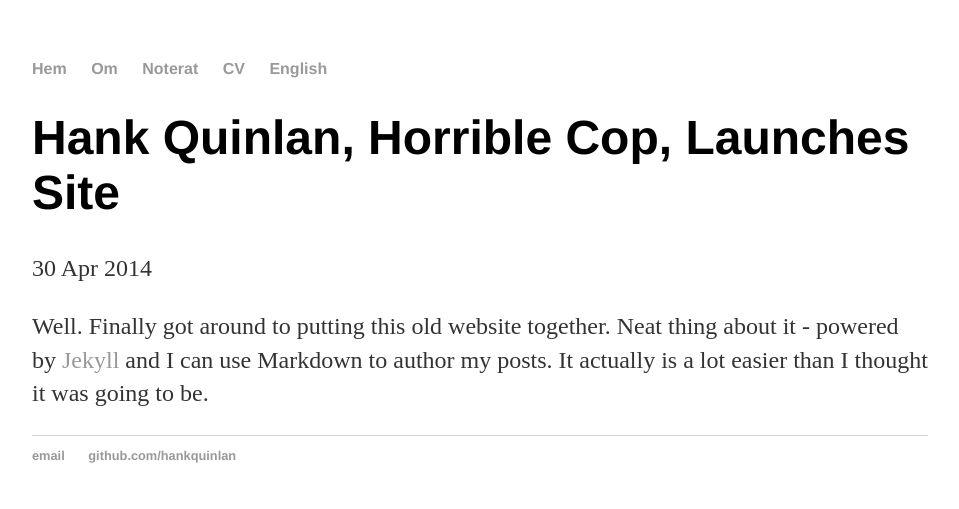
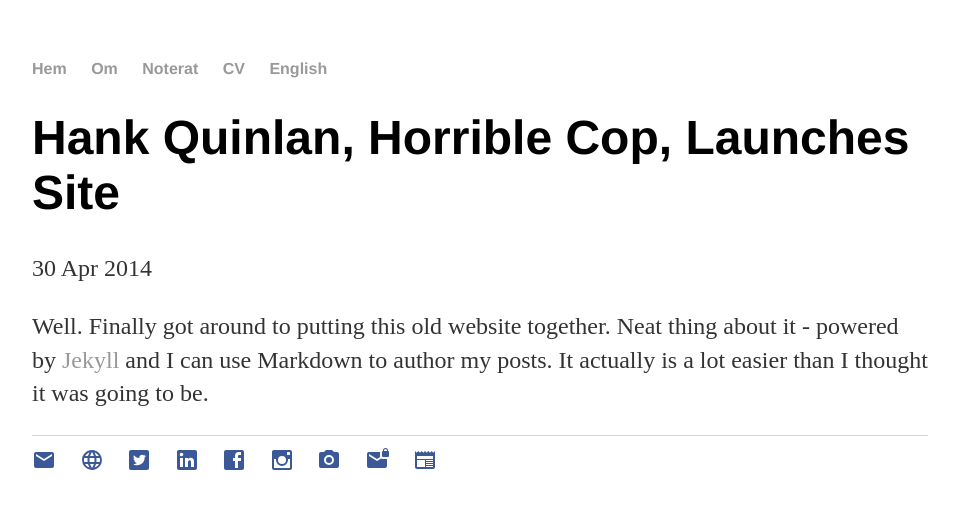
Before and after one commit to jonasryberg/test, a Jekyll site: the page built from _posts/2014-04-30-hank-quinlan-site-launched.md, in a window 1280 px wide. Shown: the top 509 px of the page, without its empty margins (160-1119 px from the left). Built offline with Jekyll 4.4.1, drawn with Linux system fonts in a browser that asks for light colours.

Commit message:
Update default.html

```diff
--- a/_layouts/default.html
+++ b/_layouts/default.html
@@ -21,10 +21,37 @@
 
 			</div><!-- /.container -->
 			<footer>
-	    		<ul>
-	        		<li><a href="mailto:hankquinlanhub@gmail.com">email</a></li>
-	        		<li><a href="https://github.com/hankquinlan">github.com/hankquinlan</a></li>
-				</ul>
-			</footer>
+    		<ul>
+
+			<li><svg style="width:24px;height:24px" viewBox="0 0 24 24">
+    <path fill="#3b5999" d="M20,8L12,13L4,8V6L12,11L20,6M20,4H4C2.89,4 2,4.89 2,6V18A2,2 0 0,0 4,20H20A2,2 0 0,0 22,18V6C22,4.89 21.1,4 20,4Z" />
+</svg></li>
+        		<li><a href="https://www.jonasryberg.se"><svg style="width:24px;height:24px" viewBox="0 0 24 24">
+    <path fill="#3b5999" d="M16.36,14C16.44,13.34 16.5,12.68 16.5,12C16.5,11.32 16.44,10.66 16.36,10H19.74C19.9,10.64 20,11.31 20,12C20,12.69 19.9,13.36 19.74,14M14.59,19.56C15.19,18.45 15.65,17.25 15.97,16H18.92C17.96,17.65 16.43,18.93 14.59,19.56M14.34,14H9.66C9.56,13.34 9.5,12.68 9.5,12C9.5,11.32 9.56,10.65 9.66,10H14.34C14.43,10.65 14.5,11.32 14.5,12C14.5,12.68 14.43,13.34 14.34,14M12,19.96C11.17,18.76 10.5,17.43 10.09,16H13.91C13.5,17.43 12.83,18.76 12,19.96M8,8H5.08C6.03,6.34 7.57,5.06 9.4,4.44C8.8,5.55 8.35,6.75 8,8M5.08,16H8C8.35,17.25 8.8,18.45 9.4,19.56C7.57,18.93 6.03,17.65 5.08,16M4.26,14C4.1,13.36 4,12.69 4,12C4,11.31 4.1,10.64 4.26,10H7.64C7.56,10.66 7.5,11.32 7.5,12C7.5,12.68 7.56,13.34 7.64,14M12,4.03C12.83,5.23 13.5,6.57 13.91,8H10.09C10.5,6.57 11.17,5.23 12,4.03M18.92,8H15.97C15.65,6.75 15.19,5.55 14.59,4.44C16.43,5.07 17.96,6.34 18.92,8M12,2C6.47,2 2,6.5 2,12A10,10 0 0,0 12,22A10,10 0 0,0 22,12A10,10 0 0,0 12,2Z" />
+</svg></a></li>
+        		<li><a href="https://twitter.com/ryberg"><svg style="width:24px;height:24px" viewBox="0 0 24 24">
+    <path fill="#3b5999" d="M17.71,9.33C17.64,13.95 14.69,17.11 10.28,17.31C8.46,17.39 7.15,16.81 6,16.08C7.34,16.29 9,15.76 9.9,15C8.58,14.86 7.81,14.19 7.44,13.12C7.82,13.18 8.22,13.16 8.58,13.09C7.39,12.69 6.54,11.95 6.5,10.41C6.83,10.57 7.18,10.71 7.64,10.74C6.75,10.23 6.1,8.38 6.85,7.16C8.17,8.61 9.76,9.79 12.37,9.95C11.71,7.15 15.42,5.63 16.97,7.5C17.63,7.38 18.16,7.14 18.68,6.86C18.47,7.5 18.06,7.97 17.56,8.33C18.1,8.26 18.59,8.13 19,7.92C18.75,8.45 18.19,8.93 17.71,9.33M20,2H4A2,2 0 0,0 2,4V20A2,2 0 0,0 4,22H20A2,2 0 0,0 22,20V4C22,2.89 21.1,2 20,2Z" />
+</svg></a></li>
+        		<li><a href="https://se.linkedin.com/in/jryberg"><svg style="width:24px;height:24px" viewBox="0 0 24 24">
+    <path fill="#3b5999" d="M19,19H16V13.7A1.5,1.5 0 0,0 14.5,12.2A1.5,1.5 0 0,0 13,13.7V19H10V10H13V11.2C13.5,10.36 14.59,9.8 15.5,9.8A3.5,3.5 0 0,1 19,13.3M6.5,8.31C5.5,8.31 4.69,7.5 4.69,6.5A1.81,1.81 0 0,1 6.5,4.69C7.5,4.69 8.31,5.5 8.31,6.5A1.81,1.81 0 0,1 6.5,8.31M8,19H5V10H8M20,2H4C2.89,2 2,2.89 2,4V20A2,2 0 0,0 4,22H20A2,2 0 0,0 22,20V4C22,2.89 21.1,2 20,2Z" />
+</svg></a></li>
+<li><svg style="width:24px;height:24px" viewBox="0 0 24 24">
+    <path fill="#3b5999" d="M19,4V7H17A1,1 0 0,0 16,8V10H19V13H16V20H13V13H11V10H13V7.5C13,5.56 14.57,4 16.5,4M20,2H4A2,2 0 0,0 2,4V20A2,2 0 0,0 4,22H20A2,2 0 0,0 22,20V4C22,2.89 21.1,2 20,2Z" />
+</svg></li>
+<li><svg style="width:24px;height:24px" viewBox="0 0 24 24">
+    <path fill="#3b5999" d="M20,6.5A0.5,0.5 0 0,1 19.5,7H17.5A0.5,0.5 0 0,1 17,6.5V4.5A0.5,0.5 0 0,1 17.5,4H19.5A0.5,0.5 0 0,1 20,4.5M4.5,20A0.5,0.5 0 0,1 4,19.5V11H6.09C6.03,11.32 6,11.66 6,12A6,6 0 0,0 12,18A6,6 0 0,0 18,12C18,11.66 17.96,11.32 17.91,11H20V19.5A0.5,0.5 0 0,1 19.5,20M12,8A4,4 0 0,1 16,12A4,4 0 0,1 12,16A4,4 0 0,1 8,12A4,4 0 0,1 12,8M20,2H4C2.89,2 2,2.89 2,4V20A2,2 0 0,0 4,22H20A2,2 0 0,0 22,20V4C22,2.89 21.1,2 20,2Z" />
+</svg></li>
+<li><svg style="width:24px;height:24px" viewBox="0 0 24 24">
+    <path fill="#3b5999" d="M4,4H7L9,2H15L17,4H20A2,2 0 0,1 22,6V18A2,2 0 0,1 20,20H4A2,2 0 0,1 2,18V6A2,2 0 0,1 4,4M12,7A5,5 0 0,0 7,12A5,5 0 0,0 12,17A5,5 0 0,0 17,12A5,5 0 0,0 12,7M12,9A3,3 0 0,1 15,12A3,3 0 0,1 12,15A3,3 0 0,1 9,12A3,3 0 0,1 12,9Z" />
+</svg></li>
+<li><svg style="width:24px;height:24px" viewBox="0 0 24 24">
+    <path fill="#3b5999" d="M20.5,0A2.5,2.5 0 0,1 23,2.5V3A1,1 0 0,1 24,4V8A1,1 0 0,1 23,9H18A1,1 0 0,1 17,8V4A1,1 0 0,1 18,3V2.5A2.5,2.5 0 0,1 20.5,0M12,11L4,6V8L12,13L16.18,10.39C16.69,10.77 17.32,11 18,11H22V18A2,2 0 0,1 20,20H4A2,2 0 0,1 2,18V6A2,2 0 0,1 4,4H15V8C15,8.36 15.06,8.7 15.18,9L12,11M20.5,1A1.5,1.5 0 0,0 19,2.5V3H22V2.5A1.5,1.5 0 0,0 20.5,1Z" />
+</svg></li>
+<li><svg style="width:24px;height:24px" viewBox="0 0 24 24">
+    <path fill="#3b5999" d="M20,11H4V8H20M20,13H13V12H20M20,15H13V14H20M20,17H13V16H20M20,19H13V18H20M12,19H4V12H12M20.33,4.67L18.67,3L17,4.67L15.33,3L13.67,4.67L12,3L10.33,4.67L8.67,3L7,4.67L5.33,3L3.67,4.67L2,3V19A2,2 0 0,0 4,21H20A2,2 0 0,0 22,19V3L20.33,4.67Z" />
+</svg></li>
+
+			</ul>
+		</footer>
 		</body>
 	</html>
```
